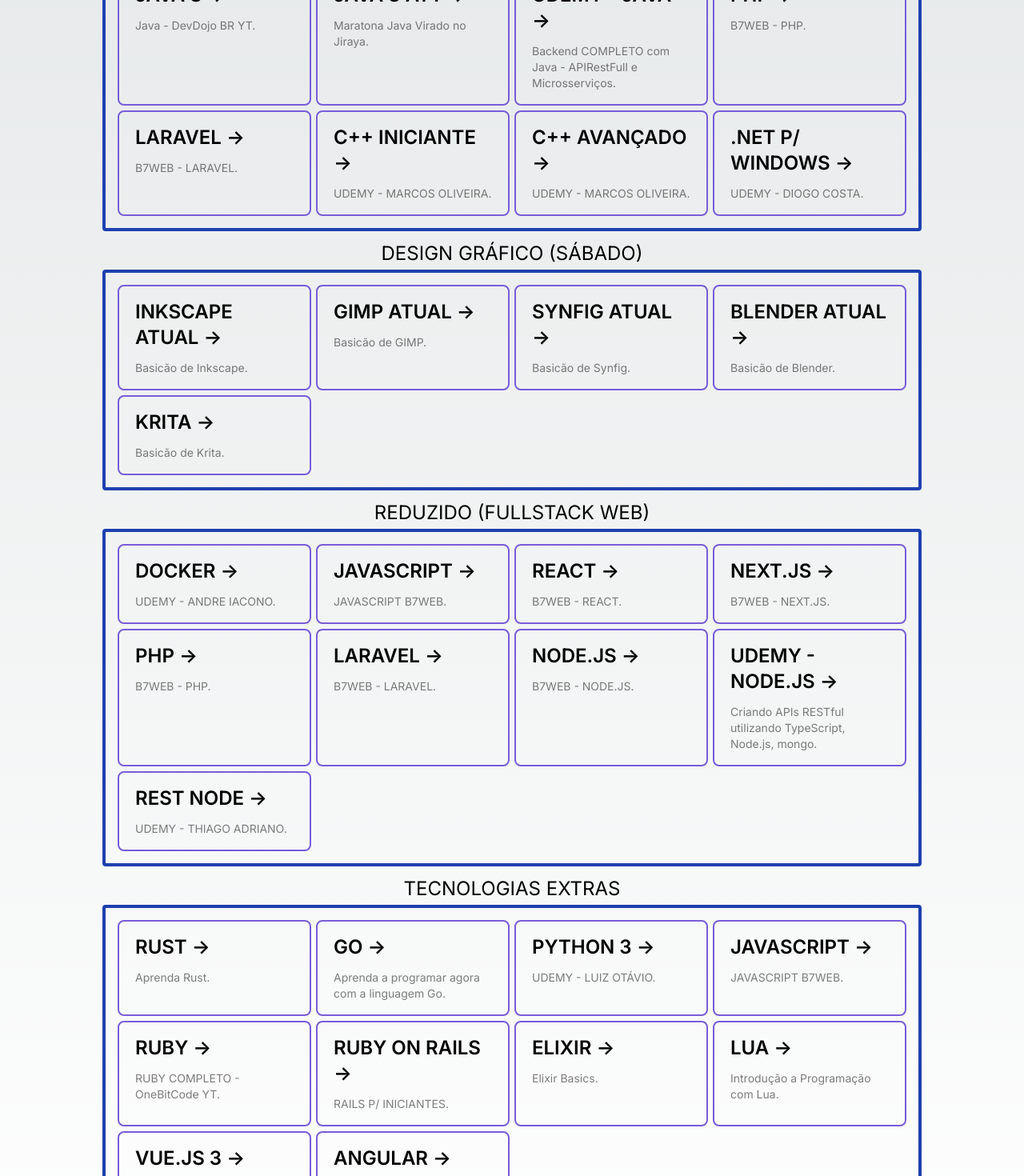
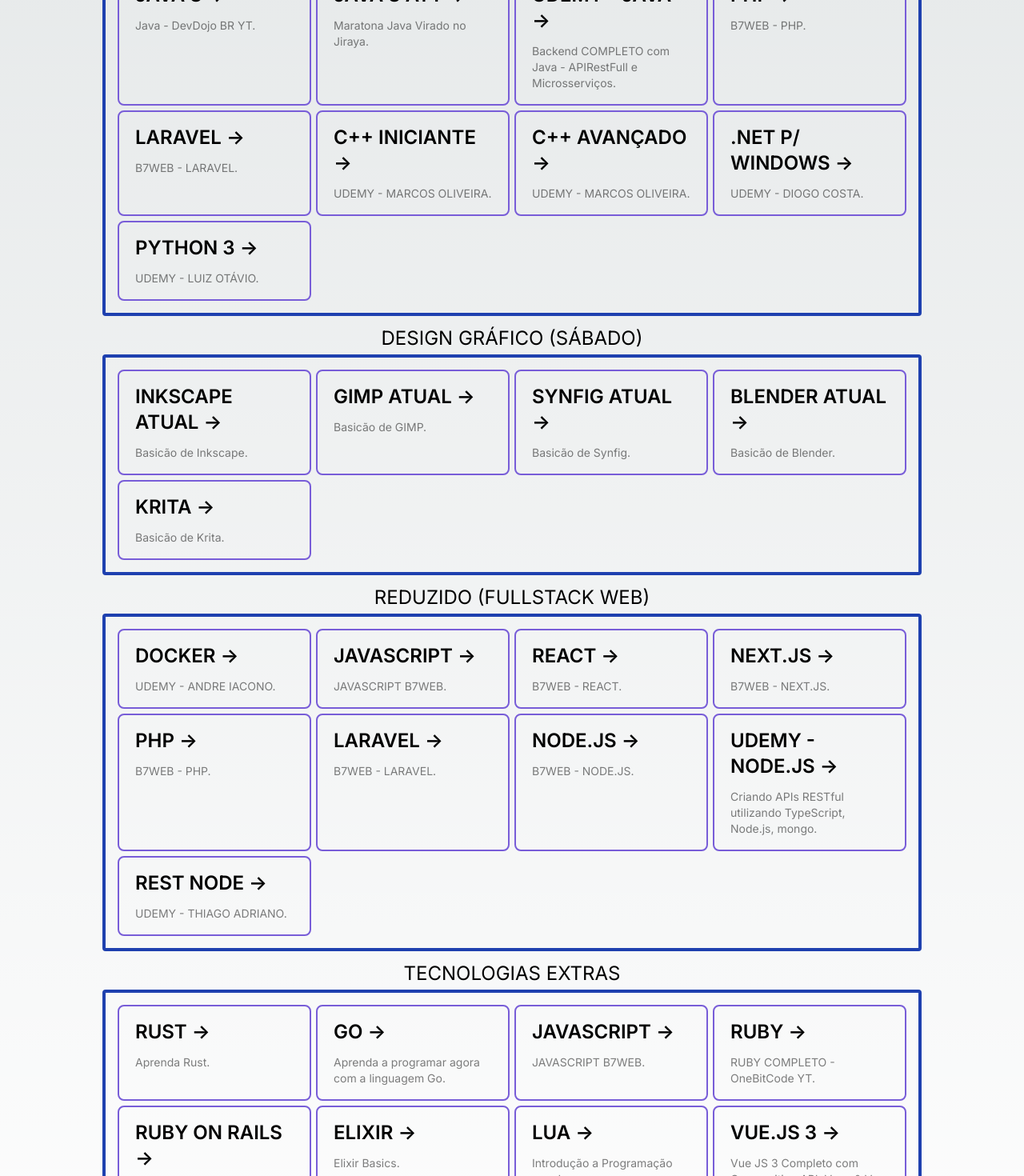
Before and after one commit to GamerCleanVic/design-dev, a Next.js app: page / in a window 1280 px wide. Shown: the part 1343-2813 px from the top of the page at 80% size. Built offline with nearby package versions, Linux system fonts and the light colour scheme.

Commit message:
xgh +Python

```diff
--- a/src/app/page.tsx
+++ b/src/app/page.tsx
@@ -507,6 +507,23 @@
           UDEMY - DIOGO COSTA.
           </p>
         </a>
+
+        <a
+          href="https://www.udemy.com/course-dashboard-redirect/?course_id=2411816"
+          className="group rounded-lg border border-transparent px-5 py-4 transition-colors hover:border-gray-300 hover:bg-gray-100 hover:dark:border-neutral-700 hover:dark:bg-neutral-800/30 card-buttom"
+          target="_blank"
+          rel="noopener noreferrer"
+        >
+          <h2 className="mb-3 text-2xl font-semibold">
+            PYTHON 3{" "}
+            <span className="inline-block transition-transform group-hover:translate-x-1 motion-reduce:transform-none">
+              -&gt;
+            </span>
+          </h2>
+          <p className="m-0 max-w-[30ch] text-sm opacity-50">
+          UDEMY - LUIZ OTÁVIO.
+          </p>
+        </a>
       </div>
 
       <div className="text-2xl mt-3">DESIGN GRÁFICO (SÁBADO)</div>
@@ -792,23 +809,6 @@
         </a>
 
         <a
-          href="https://www.udemy.com/course-dashboard-redirect/?course_id=2411816"
-          className="group rounded-lg border border-transparent px-5 py-4 transition-colors hover:border-gray-300 hover:bg-gray-100 hover:dark:border-neutral-700 hover:dark:bg-neutral-800/30 card-buttom"
-          target="_blank"
-          rel="noopener noreferrer"
-        >
-          <h2 className="mb-3 text-2xl font-semibold">
-            PYTHON 3{" "}
-            <span className="inline-block transition-transform group-hover:translate-x-1 motion-reduce:transform-none">
-              -&gt;
-            </span>
-          </h2>
-          <p className="m-0 max-w-[30ch] text-sm opacity-50">
-          UDEMY - LUIZ OTÁVIO.
-          </p>
-        </a>
-
-        <a
           href="https://alunos.b7web.com.br/curso/javascript/js-introducao-ao-javascript"
           className="group rounded-lg border border-transparent px-5 py-4 transition-colors hover:border-gray-300 hover:bg-gray-100 hover:dark:border-neutral-700 hover:dark:bg-neutral-800/30 card-buttom"
           target="_blank"
```
Also changed, not shown: src/app/test.html (deleted, +0 -13 lines).
